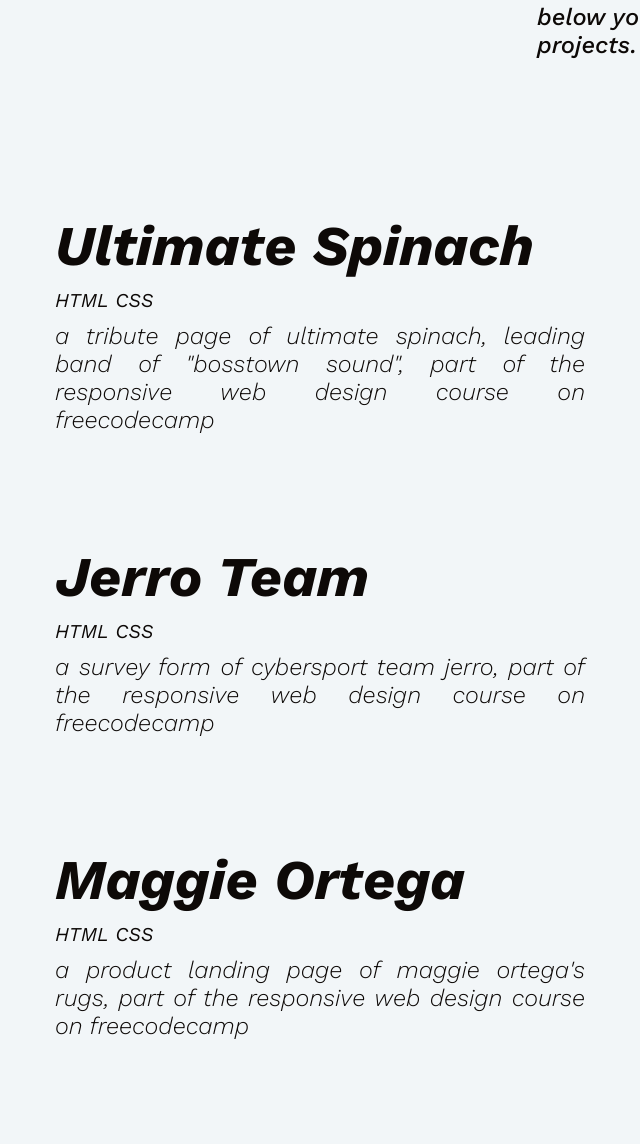
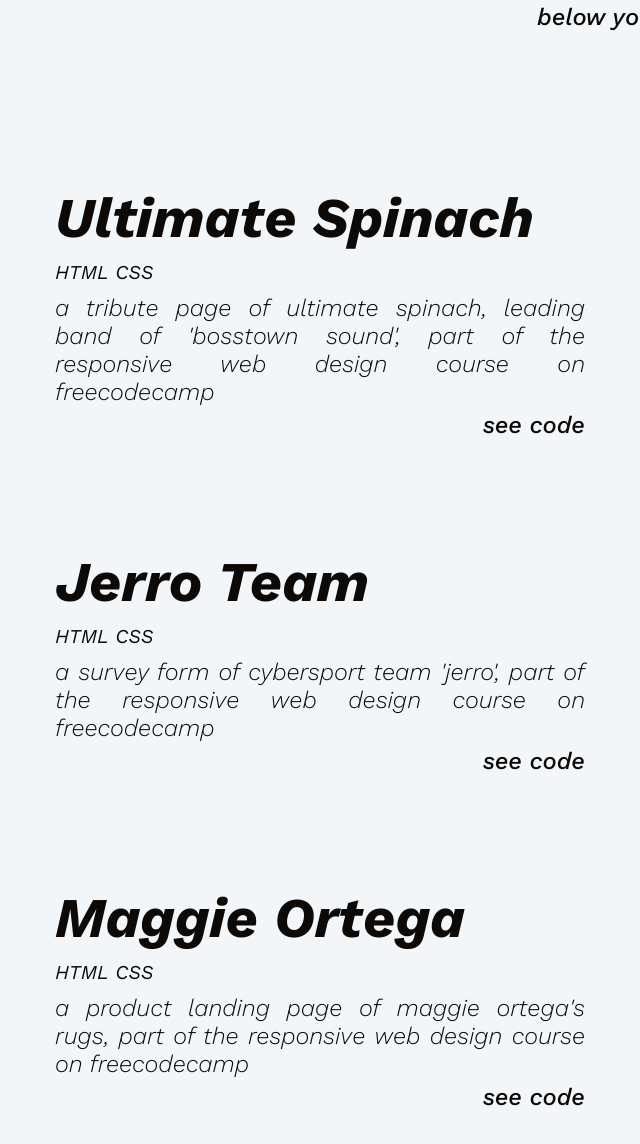
Before and after one commit to ANprogw/FCCProjects, a plain HTML site: page Responsive Web Design Tests/Personal Portfolio Webpage/index.html in a window 1280 px wide. Shown: the part 951-2095 px from the top of the page, without its empty margins (103-743 px from the left). Drawn offline with nearby package versions, Linux system fonts and the light colour scheme.

Commit message:
update
minor fixes

```diff
--- a/Responsive Web Design Tests/Personal Portfolio Webpage/index.html
+++ b/Responsive Web Design Tests/Personal Portfolio Webpage/index.html
@@ -1,6 +1,6 @@
 <html>
     <head>
-        <title>FCC: Personal Portfolio Webpage</title>
+        <title>Personal Portfolio Webpage</title>
         <link rel="stylesheet" href="style.css">
         <link href="https://fonts.googleapis.com/css2?family=Permanent+Marker&display=swap" rel="stylesheet">
         <link href="https://fonts.googleapis.com/css2?family=Caveat:wght@400;500;600;700&display=swap" rel="stylesheet">
@@ -25,26 +25,33 @@
             <section id="about">
                 <p>i build websites that have clean structurized code and i always think ahead to make my work decent.</p>
                 <p>to get better, i constantly learn new stuff by doing different tasks and i'm eager to learn something new from you.</p>
-                <p class="strong">below you can see some of my recent projects.</p>
+                <p class="strong">below you can see my recent projects.</p>
             </section>
             <section id="projects">
-                <a id="project-1" class="project-tile" href="https://raw.githack.com/ANprogw/FCCProjects/main/Responsive%20Web%20Design%20Tests/Tribute%20Page/index.html" target="_blank">
+                <div id="project-1" class="project-tile">
+                    <a href="https://raw.githack.com/ANprogw/FCCProjects/main/Responsive%20Web%20Design%20Tests/Tribute%20Page/index.html" target="_blank">
                         <h2>Ultimate Spinach</h2>
                         <ul>
                             <li>HTML</li>
                             <li>CSS</li>
                         </ul>
-                    <p>a tribute page of ultimate spinach, leading band of "bosstown sound", part of the responsive web design course on freecodecamp</p>
+                        <p>a tribute page of ultimate spinach, leading band of 'bosstown sound', part of the responsive web design course on freecodecamp</p>
                     </a>
-                <a id="project-2" class="project-tile" href="https://raw.githack.com/ANprogw/FCCProjects/main/Responsive%20Web%20Design%20Tests/Survey%20Form/index.html" target="_blank">
+                    <p class="strong"><a class="code-link" href="https://github.com/ANprogw/FCCProjects/tree/main/Responsive%20Web%20Design%20Tests/Tribute%20Page" target="_blank">see code</a></p>
+                </div>
+                <div id="project-2" class="project-tile">
+                    <a href="https://raw.githack.com/ANprogw/FCCProjects/main/Responsive%20Web%20Design%20Tests/Survey%20Form/index.html" target="_blank">
                         <h2>Jerro Team</h2>
                         <ul>
                             <li>HTML</li>
                             <li>CSS</li>
                         </ul>
-                    <p>a survey form of cybersport team jerro, part of the responsive web design course on freecodecamp</p>
+                        <p>a survey form of cybersport team 'jerro', part of the responsive web design course on freecodecamp</p>
                     </a>
-                <a id="project-3" class="project-tile" href="https://raw.githack.com/ANprogw/FCCProjects/main/Responsive%20Web%20Design%20Tests/Product%20Landing%20Page/index.html" target="_blank">
+                    <p class="strong"><a class="code-link" href="https://github.com/ANprogw/FCCProjects/tree/main/Responsive%20Web%20Design%20Tests/Survey%20Form" target="_blank">see code</a></p>
+                </div>
+                <div id="project-3" class="project-tile">
+                    <a href="https://raw.githack.com/ANprogw/FCCProjects/main/Responsive%20Web%20Design%20Tests/Product%20Landing%20Page/index.html" target="_blank">
                         <h2>Maggie Ortega</h2>
                         <ul>
                             <li>HTML</li>
@@ -52,7 +59,10 @@
                         </ul>
                         <p>a product landing page of maggie ortega's rugs, part of the responsive web design course on freecodecamp</p>
                     </a>
-                <a id="project-4" class="project-tile" href="https://raw.githack.com/ANprogw/FCCProjects/main/Responsive%20Web%20Design%20Tests/Technical%20Documentation%20Page/index.html" target="_blank">
+                    <p class="strong"><a class="code-link" href="https://github.com/ANprogw/FCCProjects/tree/main/Responsive%20Web%20Design%20Tests/Product%20Landing%20Page" target="_blank">see code</a></p>
+                </div>
+                <div id="project-4" class="project-tile">
+                    <a href="https://raw.githack.com/ANprogw/FCCProjects/main/Responsive%20Web%20Design%20Tests/Technical%20Documentation%20Page/index.html" target="_blank">
                         <h2>JS Syntax</h2>
                         <ul>
                             <li>HTML</li>
@@ -60,6 +70,8 @@
                         </ul>
                         <p>a technical documentation page about javasctipt syntax, part of the responsive web design course on freecodecamp</p>
                     </a>
+                    <p class="strong"><a class="code-link" href="https://github.com/ANprogw/FCCProjects/tree/main/Responsive%20Web%20Design%20Tests/Technical%20Documentation%20Page" target="_blank">see code</a></p>
+                </div>
             </section>
             <section id="contact">
                 <h2>Contact</h2>
--- a/Responsive Web Design Tests/Personal Portfolio Webpage/style.css
+++ b/Responsive Web Design Tests/Personal Portfolio Webpage/style.css
@@ -137,7 +137,7 @@ section{
 #projects{
     width: 100%;
     height: fit-content;
-    padding-top: 100px;
+    padding-top: 120px;
     display: flex;
     flex-direction: column;
 }
@@ -148,12 +148,43 @@ section{
     margin: 0;
     padding: 20px;
     border: 10px solid rgba(0, 0, 0, 0);
-    text-decoration: none;
     display: flex;
     flex-direction: column;
-    align-items: flex-start;
     z-index: 50; /* to prevent overlapping by parent, make hover work as it should */
     transition: all 500ms;
+}
+
+.project-tile:hover{
+    border-color: rgb(var(--main-black));
+}
+
+.project-tile a{
+    text-decoration: none;
+}
+
+.project-tile p{
+    margin: 0;
+    text-align: justify;
+}
+
+.project-tile > a ul{
+    margin: 10px 0;
+    padding: 0;
+    font-size: 1.4em;
+    font-weight: 400;
+    list-style-type: none;
+}
+
+.project-tile > a ul li{
+    display: inline;
+}
+
+.project-tile > p{
+    margin-top: 5px;
+}
+
+.code-link{
+    float: right;
 }
 
 #project-1{
@@ -172,27 +203,6 @@ section{
 #project-4{
     margin-left: 52.5%;
     margin-top: -100px;
-}
-
-.project-tile ul{
-    margin: 10px 0;
-    padding: 0;
-    font-size: 1.4em;
-    font-weight: 400;
-    list-style-type: none;
-}
-
-.project-tile ul li{
-    display: inline;
-}
-
-.project-tile p{
-    margin: 0;
-    text-align: justify;
-}
-
-.project-tile:hover{
-    border-color: rgb(var(--main-black));
 }
 
 #contact{
--- a/Responsive Web Design Tests/Tribute Page/style.css
+++ b/Responsive Web Design Tests/Tribute Page/style.css
@@ -1,6 +1,7 @@
 body{
     margin: 0;
     background-color: #e8e48e;
+    line-height: 1.5;
 }
 
 #main{
@@ -59,7 +60,7 @@ hr{
 .album-cover{
     max-width: 175px;
     max-height: 175px;
-    box-shadow: rgb(60, 60, 60) 5px 5px 10px;
+    box-shadow: rgb(0, 50, 0) 5px 5px 10px;
 }
 
 h3{
@@ -113,21 +114,6 @@ a{
     font-family:'Gill Sans', 'Gill Sans MT', Calibri, 'Trebuchet MS', sans-serif;
     font-size: 13px;
     font-weight: bolder;
-}
-
-@media (max-width: 800px)
-{
-    #title{
-        font-size: 70px;
-    }
-
-    #subtitle{
-        font-size: 22px;
-    }
-
-    body{
-    margin: 0;
-    background-color: #e8e48e;
 }
 
 #main{
@@ -267,7 +253,6 @@ a{
         font-size: 17px;
     }
 
-
     .album-cover{
         max-width: 150px;
         max-height: 150px;
@@ -308,9 +293,6 @@ a{
     #img-caption{
         font-size: 8px;
     }
-}
-
-
 }
 
 @media (max-width: 600px)
```
Also changed, not shown: Responsive Web Design Tests/Technical Documentation Page/index.html (+1 -1 lines). Lines whose indentation alone changed are shown as unchanged.
